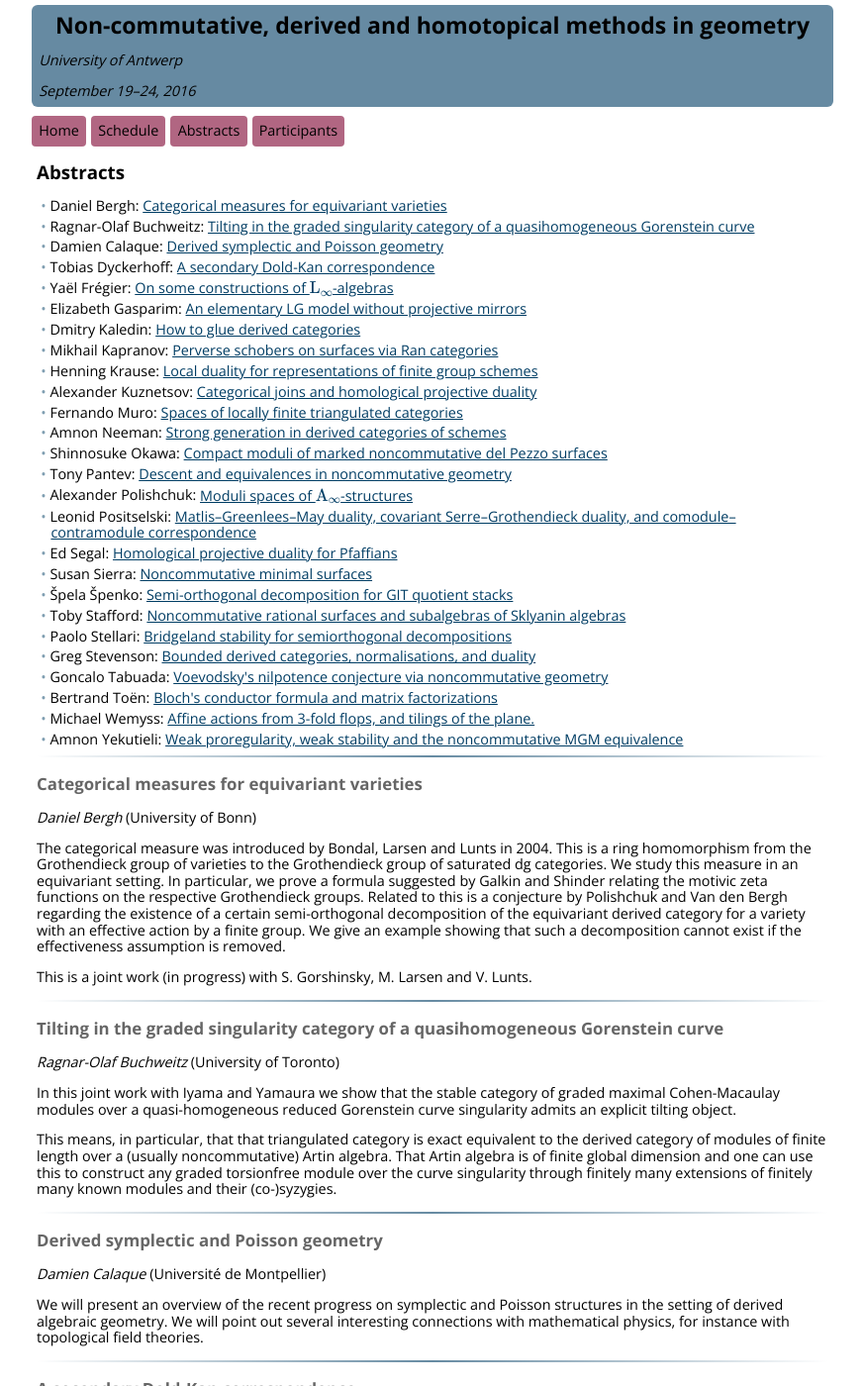
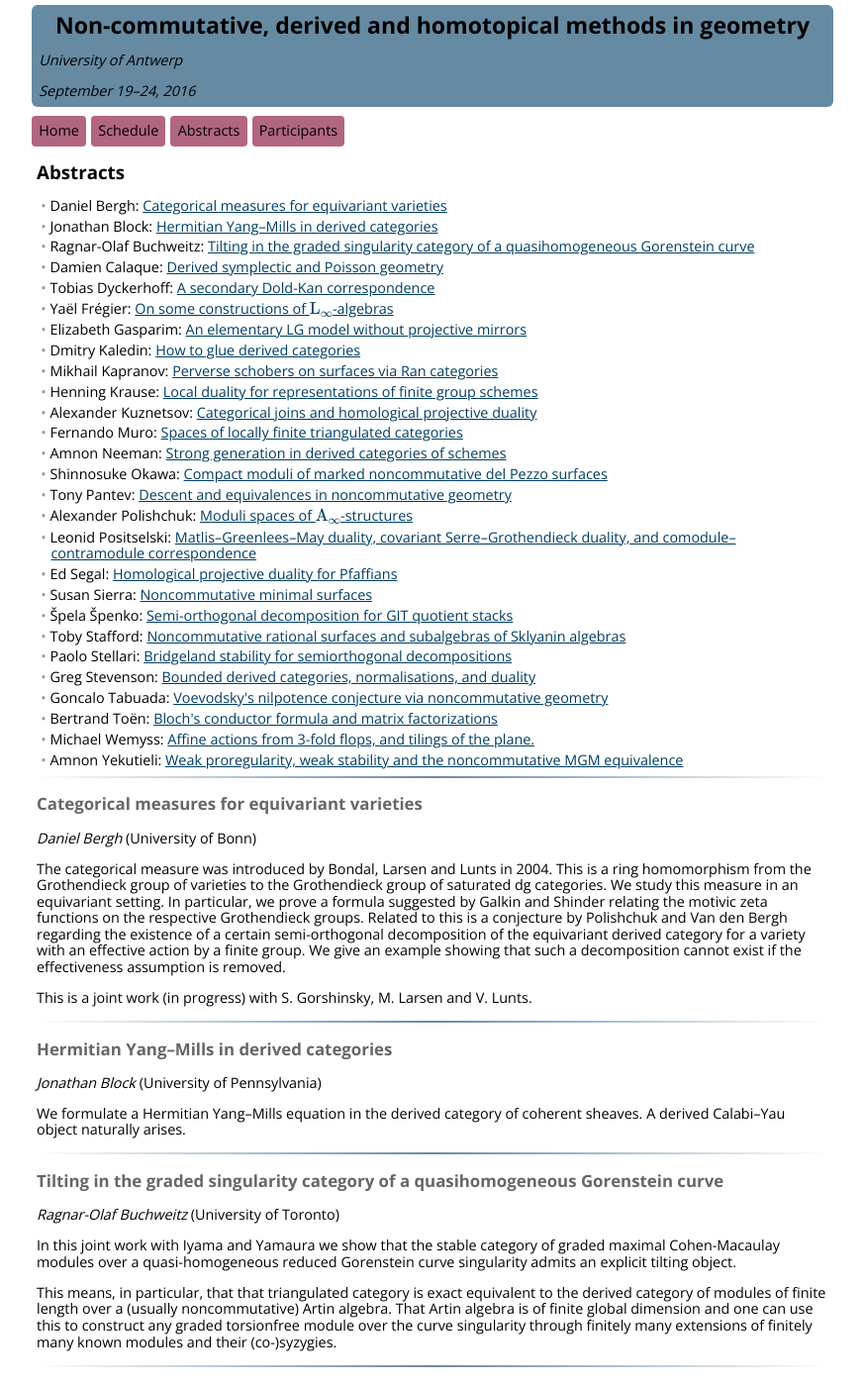
Before and after one commit to ncag-info/antwerp-2016, a Jekyll site: the page built from abstracts.html, in a window 1280 px wide and 1400 px high. Shown: the whole window at 99% size, without its empty margins (203-1076 px from the left). Built offline with Jekyll 4.4.1, drawn with Linux system fonts in a browser that asks for light colours; nearby versions of some CDN libraries; library files that are not in the unit come from our copies; formulas are drawn with MathJax 3.

Commit message:
Added an abstract

```diff
--- a/_data/talks.yml
+++ b/_data/talks.yml
@@ -6,6 +6,12 @@ bergh:
 
     <p>This is a joint work (in progress) with S. Gorshinsky, M. Larsen and V. Lunts.
 
+
+block:
+  title: Hermitian Yang&ndash;Mills in derived categories
+  speaker: block
+  abstract: >
+    <p>We formulate a Hermitian Yang&ndash;Mills equation in the derived category of coherent sheaves. A derived Calabi&ndash;Yau object naturally arises.
 
 buchweitz:
   title: Tilting in the graded singularity category of a quasihomogeneous Gorenstein curve
```
